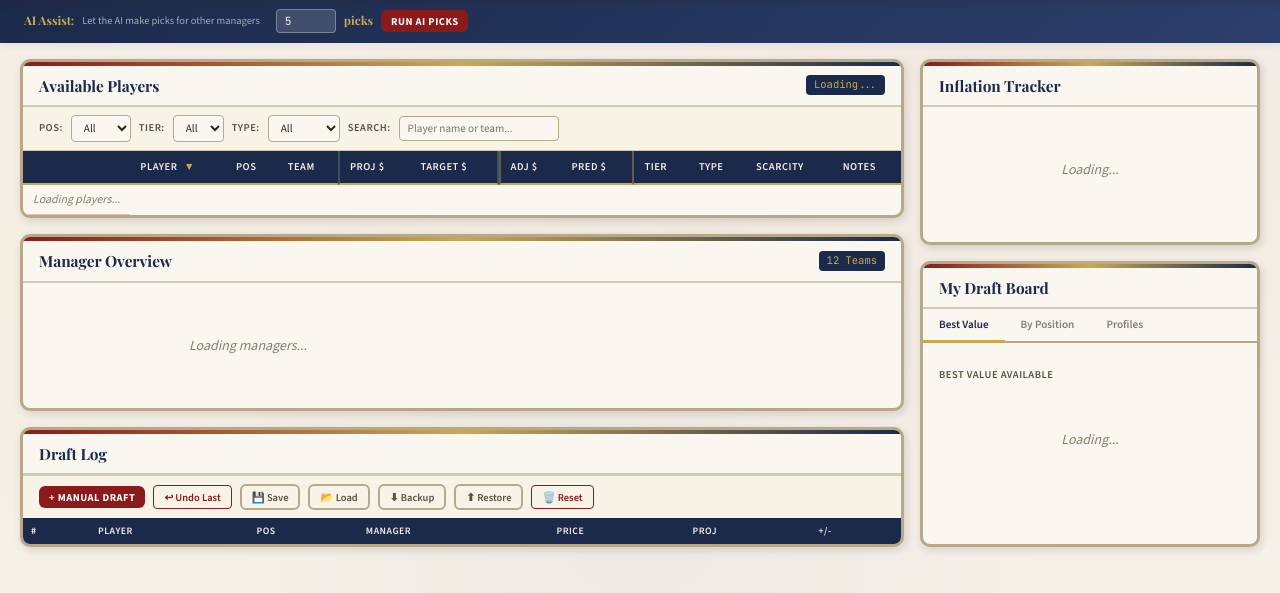
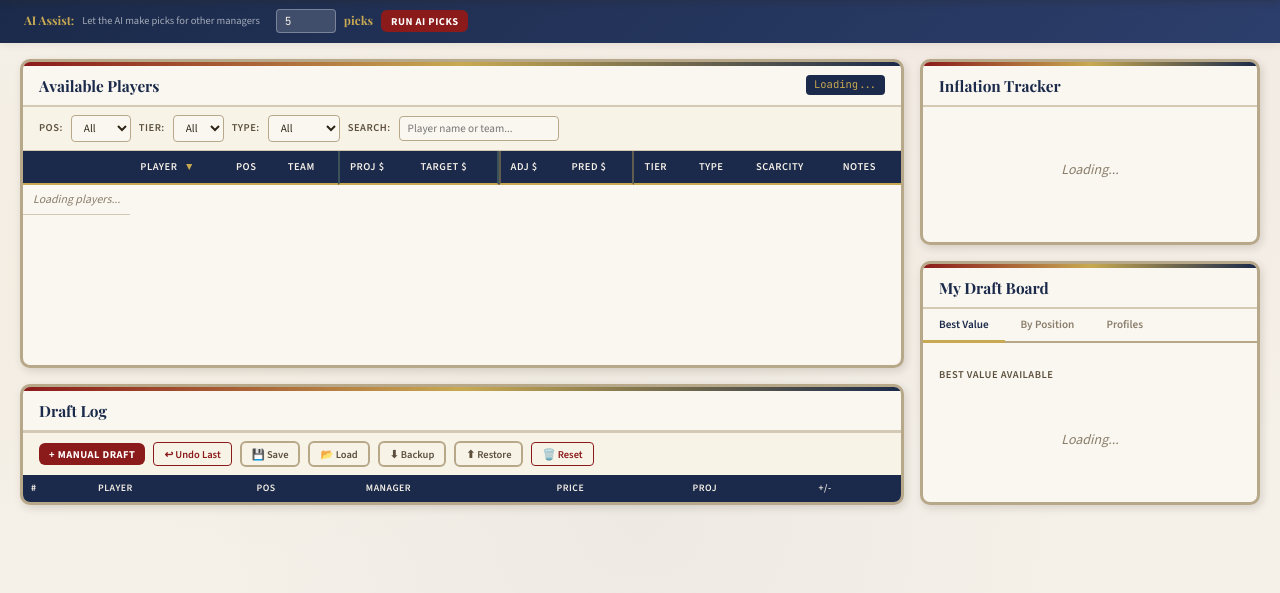
Before and after one commit to claydunker-yalc/ipl-auction-calculator, a Python web app: template templates/dashboard.html in a window 1280 px wide. Shown: the part 127-720 px from the top of the page. Run offline with Jinja, Linux system fonts and the light colour scheme; the template is opened without the code that fills it, so the values that code supplies are empty.

Commit message:
Remove Manager Overview panel from dashboard
Panel was unused — Clay never looked at it. The JS rendering
functions gracefully no-op since the container element is gone.

Co-Authored-By: Claude Opus 4.6 <noreply@anthropic.com>

```diff
--- a/templates/dashboard.html
+++ b/templates/dashboard.html
@@ -381,19 +381,6 @@
             </div>
         </div>
 
-        <!-- Panel 2: Manager Overview -->
-        <div class="card">
-            <div class="card-header">
-                <div class="card-title">Manager Overview</div>
-                <span class="card-badge">12 Teams</span>
-            </div>
-            <div class="card-body">
-                <div id="manager-grid" class="manager-grid">
-                    <div class="loading">Loading managers...</div>
-                </div>
-            </div>
-        </div>
-
         <!-- Panel 5: Draft Log -->
         <div class="card">
             <div class="card-header">
```
